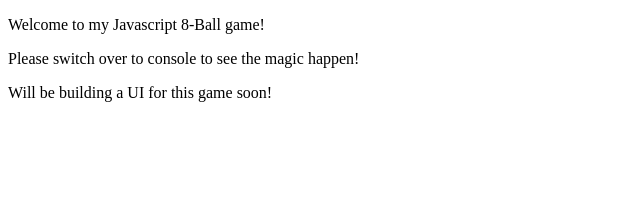
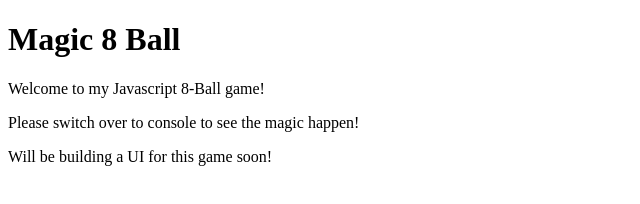
Before and after one commit to MistrDev/Magic-8-Ball-w-JS, a plain HTML site: page index.html in a window 1280 px wide. Shown: the whole page, without its empty margins (0-640 px from the left). Drawn offline with Linux system fonts and the light colour scheme.

Commit message:
small html change

```diff
--- a/index.html
+++ b/index.html
@@ -6,6 +6,7 @@
     <title>8 Ball Game</title>
 </head>
 <body>
+  <h1>Magic 8 Ball</h1>
   <p style="bold">Welcome to my Javascript 8-Ball game!</p>
 
   <p style="bold">Please switch over to console to see the magic happen!</p>
```
